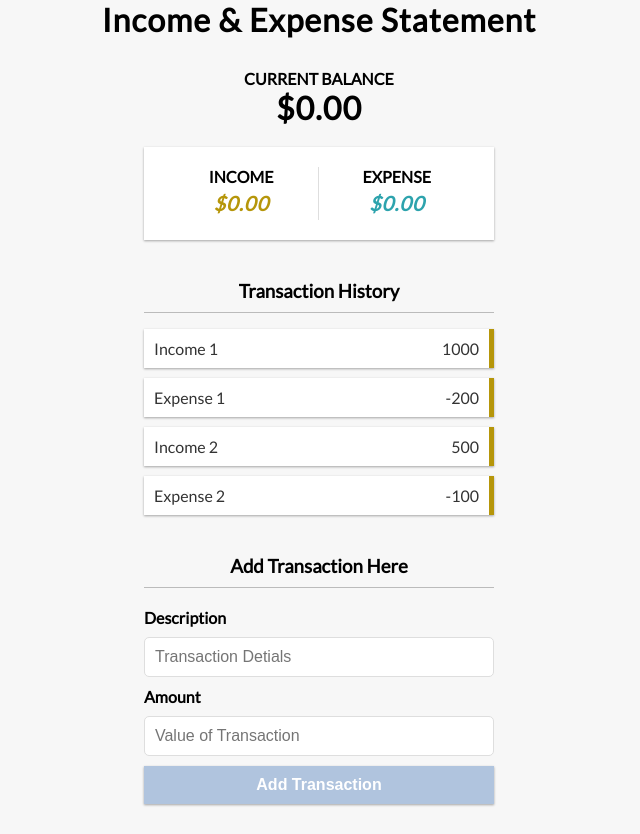
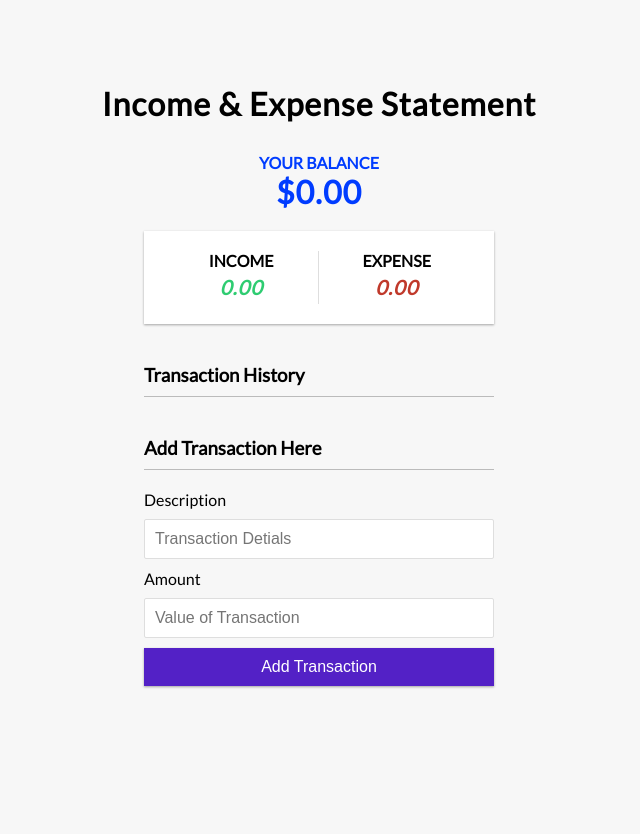
Before and after one commit to asimro/ExpenseTrackerAR, a React (Create React App) app: page / in a window 1280 px wide. Shown: the whole page, without its empty margins (321-961 px from the left). After the commit the page ends 800 px from the top, so only its background shows below. Built offline with nearby package versions, Linux system fonts and the light colour scheme.

Commit message:
Final-first -6th commit

```diff
--- a/src/App.css
+++ b/src/App.css
@@ -27,26 +27,17 @@ body {
 h1 {
   letter-spacing: 1px;
   margin: 0;
-  text-align: center;
-}
-
-h2 {
-  letter-spacing: 1px;
-  margin: 0;
-  text-align: center;
 }
 
 h3 {
   border-bottom: 1px solid #bbb;
   padding-bottom: 10px;
   margin: 40px 0 10px;
-  text-align: center;
 }
 
 h4 {
   margin: 0;
   text-transform: uppercase;
-  text-align: center;
 }
 
 .inc-exp-container {
@@ -74,25 +65,22 @@ h4 {
 }
 
 .money.plus {
-  color: #b6960a;
-  font-weight: bold;
+  color: #2ecc71;
 }
 
 .money.minus {
-  color: #2da3ad;
-  font-weight: bold;
+  color: #c0392b;
 }
 
 label {
   display: inline-block;
   margin: 10px 0;
-  font-weight: bold;
 }
 
 input[type='text'],
 input[type='number'] {
   border: 1px solid #dedede;
-  border-radius: 5px;
+  border-radius: 2px;
   display: block;
   font-size: 16px;
   padding: 10px;
@@ -101,7 +89,7 @@ input[type='number'] {
 
 .btn {
   cursor: pointer;
-  background-color: lightsteelblue;
+  background-color: rgba(67, 12, 194, 0.904);
   box-shadow: var(--box-shadow);
   color: #fff;
   border: 0;
@@ -110,12 +98,11 @@ input[type='number'] {
   margin: 10px 0 30px;
   padding: 10px;
   width: 100%;
-  font-weight: bold;
 }
 
 .btn:focus,
 .delete-btn:focus {
-  outline: 5px;
+  outline: 0;
 }
 
 .list {
@@ -136,29 +123,16 @@ input[type='number'] {
 }
 
 .list li.plus {
-  border-right: 5px solid #b6960a;
-}
-
-.list li.plus:hover {
-  border-right: 5px solid #b6960a;
-  background-color: #b6960a;
-  color: #f7f7f7
+  border-right: 5px solid #2ecc71;
 }
 
 .list li.minus {
-  border-right: 5px solid #2da3ad;
+  border-right: 5px solid #c0392b;
 }
-
-.list li.minus:hover {
-  border-right: 5px solid #2da3ad;
-  background-color: #2da3ad;
-  color: #f7f7f7
-}
-
 
 .delete-btn {
   cursor: pointer;
-  background-color: #8a6a66;
+  background-color: #e74c3c;
   border: 0;
   color: #fff;
   font-size: 20px;
@@ -175,3 +149,15 @@ input[type='number'] {
 .list li:hover .delete-btn {
   opacity: 1;
 }
+
+@media (max-width: 320px) {
+  .container {
+    width: 300px;
+  }
+}
+
+.balance {
+  color: rgb(0, 60, 255);
+  text-align: center;
+  font-weight: bolder;
+}
--- a/src/App.js
+++ b/src/App.js
@@ -1,5 +1,6 @@
+import React from 'react';
+
 import './App.css';
-import React from 'react';
 
 //import Components
 import { Header } from './components/Header';
--- a/src/components/AccountSummary.js
+++ b/src/components/AccountSummary.js
@@ -1,16 +1,37 @@
-import React from 'react'
+import React, { useContext } from 'react'
+
+// Import the Global State
+import { GlobalContext } from '../context/GlobalState';
 
 export const AccountSummary = () => {
+
+    const { transactions } = useContext(GlobalContext);
+
+    const Amounts = transactions.map(transaction => transaction.amount);
+
+    const income = Amounts
+        .filter(transaction => transaction > 0)
+        .reduce((acc, transaction) => (acc += transaction), 0)
+        .toFixed(2);
+
+    const expense = Math.abs(Amounts
+        .filter(transaction => transaction < 0)
+        .reduce((acc, transaction) => (acc += transaction), 0)
+        ).toFixed(2);
+
     return (
         <div className="inc-exp-container">
             <div>
-                <h4> Income </h4>
-                <p className="money plus"> $0.00 </p>
+                <h4>Income</h4>
+                <p className="money plus">
+                    {income}
+                </p>
             </div>
-
             <div>
-                <h4> Expense </h4>
-                <p className="money minus"> $0.00 </p>
+                <h4>Expense</h4>
+                <p className="money minus">
+                    {expense}
+                </p>
             </div>
 
         </div>
--- a/src/components/AddTransaction.js
+++ b/src/components/AddTransaction.js
@@ -1,36 +1,56 @@
 import React, { useState } from 'react'
+import { useContext } from 'react/cjs/react.development';
+import { GlobalContext } from '../context/GlobalState';
+
 
 export const AddTransaction = () => {
-
     const [description, setDescription] = useState();
     const [amount, setAmount] = useState();
+
+    const { addTransaction } = useContext(GlobalContext);
+
+    const onSubmit = (e) => {
+        e.preventDefault();
+
+        const newTransaction = {
+            id: Math.floor(Math.random() * 100000000),
+            description,
+            amount: +amount
+        }
+
+        addTransaction(newTransaction);
+
+    }
 
     return (
         <div>
             <h3>Add Transaction Here</h3>
-            <form>
+            <form onSubmit={onSubmit}>
                 <div className="form-control">
                     <label htmlFor="description">
                         Description
                     </label>
                     <input type="text"
                         id="description"
+                        value={description}
+                        onChange={(e) => setDescription (e.target.value) }
                         placeholder="Transaction Detials"
-                        value={description}
-                        onChange={(e) => { setDescription(e.target.value) }}
+                        required = "required"
                     />
                 </div>
 
                 <div className="form-control">
                     <label htmlFor="amount">
                         Amount
+                        {/* <br /> (negative - expense, positive - income) */}
                     </label>
-                    <input type="number"
-                        id="amount"
+                    <input type ="number"
+                        id ="amount"
+                        value={amount}
+                        onChange={(e) => setAmount(e.target.value) }
                         placeholder="Value of Transaction"
-                        value={amount}
-                        onChange={(e)=>{setAmount(e.target.value)}}
-                    />
+                        required = "required"
+                        />
                 </div>
                 <button className="btn">
                     Add Transaction
--- a/src/components/Balance.js
+++ b/src/components/Balance.js
@@ -1,10 +1,19 @@
-import React from 'react'
+import React, {useContext} from 'react'
+import { GlobalContext } from '../context/GlobalState'
 
-export const Balance = () => {
+
+
+  export const Balance = () => {
+    const { transactions } = useContext(GlobalContext);
+
+    const amounts = transactions.map(transaction => transaction.amount);
+
+    const balance = amounts.reduce((acc, item) => (acc += item), 0).toFixed(2);
+
     return (
-        <div>
-            <h4>Current Balance </h4>
-            <h1>$0.00</h1>
-        </div>
+      <>
+        <h4 className = "balance">Your Balance</h4>
+      <h1 className = "balance" id="balance"> ${balance}</h1>
+      </>
     )
-}
+  }
--- a/src/components/Transaction.js
+++ b/src/components/Transaction.js
@@ -1,12 +1,19 @@
-import React from 'react'
+import React, { useContext } from 'react';
+import { GlobalContext } from '../context/GlobalState';
 
-export const Transaction = ({transaction}) => {
+
+
+export const Transaction = ({ transaction }) => {
+    const { deleteTransaction } = useContext(GlobalContext);
+
+    const sign = transaction.amount < 0 ? '-' : '+';
+    const transactionType = transaction.amount > 0 ? 'plus' : 'minus';
+
     return (
-
-            <li className="plus">
-                    {transaction.description}
-                    <span>{transaction.amount}</span>
-                    <button className="delete-btn">X</button>
-                </li>
-          )
+        <li className={transactionType}>
+            {transaction.description}
+            <span>{sign}${Math.abs(transaction.amount)}</span>
+            <button onClick={() => deleteTransaction(transaction.id)} className="delete-btn">X</button>
+        </li>
+    )
 }
--- a/src/context/AppReducer.js
+++ b/src/context/AppReducer.js
@@ -1,6 +1,16 @@
 export default (state, action) => {
-    switch (action.type) {
-        default:
-            return state;
-    }
+  switch (action.type) {
+    case 'DELETE_TRANSACTION':
+      return {
+        ...state,
+        transactions: state.transactions.filter(transaction => transaction.id !== action.payload)
+      }
+    case 'ADD_TRANSACTION':
+      return {
+        ...state,
+        transactions: [action.payload, ...state.transactions]
+      }
+    default:
+      return state;
+  }
 }
--- a/src/context/GlobalState.js
+++ b/src/context/GlobalState.js
@@ -3,12 +3,7 @@ import AppReducer from './AppReducer';
 
 //create the initial state
 const initialState = {
-    transactions: [
-        { id: 1, description: "Income 1", amount: 1000 },
-        { id: 2, description: "Expense 1", amount: -200 },
-        { id: 3, description: "Income 2", amount: 500 },
-        { id: 4, description: "Expense 2", amount: -100 },
-    ]
+    transactions: []
 }
 
 //create the global context
@@ -17,14 +12,33 @@ export const GlobalContext = createContext(initialState);
 
 
 // Create a Provider for the Global Context
-export const GlobalProvider = ({children}) => {
+export const GlobalProvider = ({ children }) => {
 
     const [state, dispatch] = useReducer(AppReducer, initialState)
 
+    // Actions
+    function deleteTransaction(id) {
+        dispatch({
+            type: 'DELETE_TRANSACTION',
+            payload: id
+        });
+    }
+
+    function addTransaction(transaction) {
+        dispatch({
+            type: 'ADD_TRANSACTION',
+            payload: transaction
+        });
+    }
+
     return (
         <GlobalContext.Provider value={
-            { transactions: state.transactions }}>
-                {children}
+            {
+                transactions: state.transactions,
+                deleteTransaction,
+                addTransaction
+            }}>
+            {children}
         </GlobalContext.Provider>
     );
 }
```
